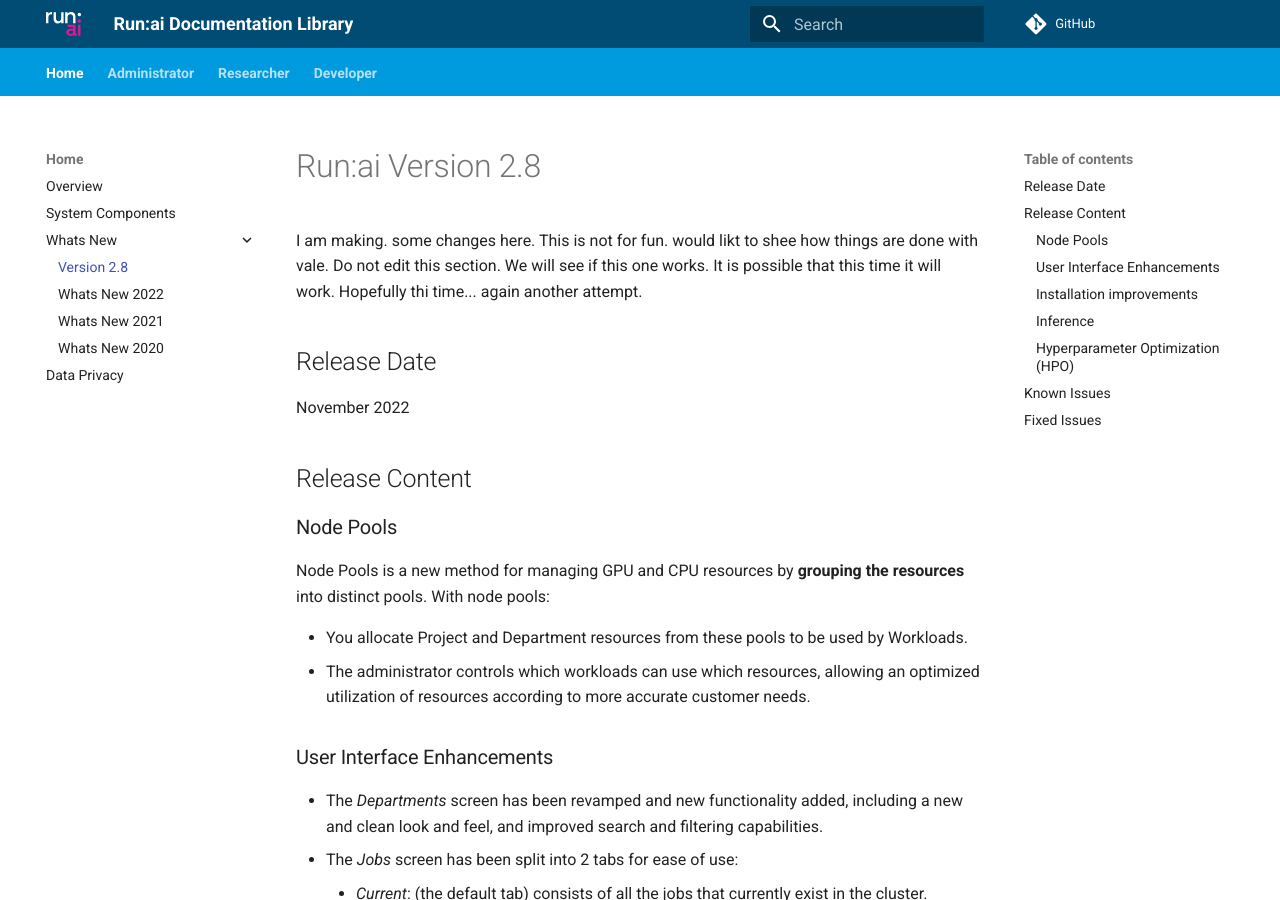
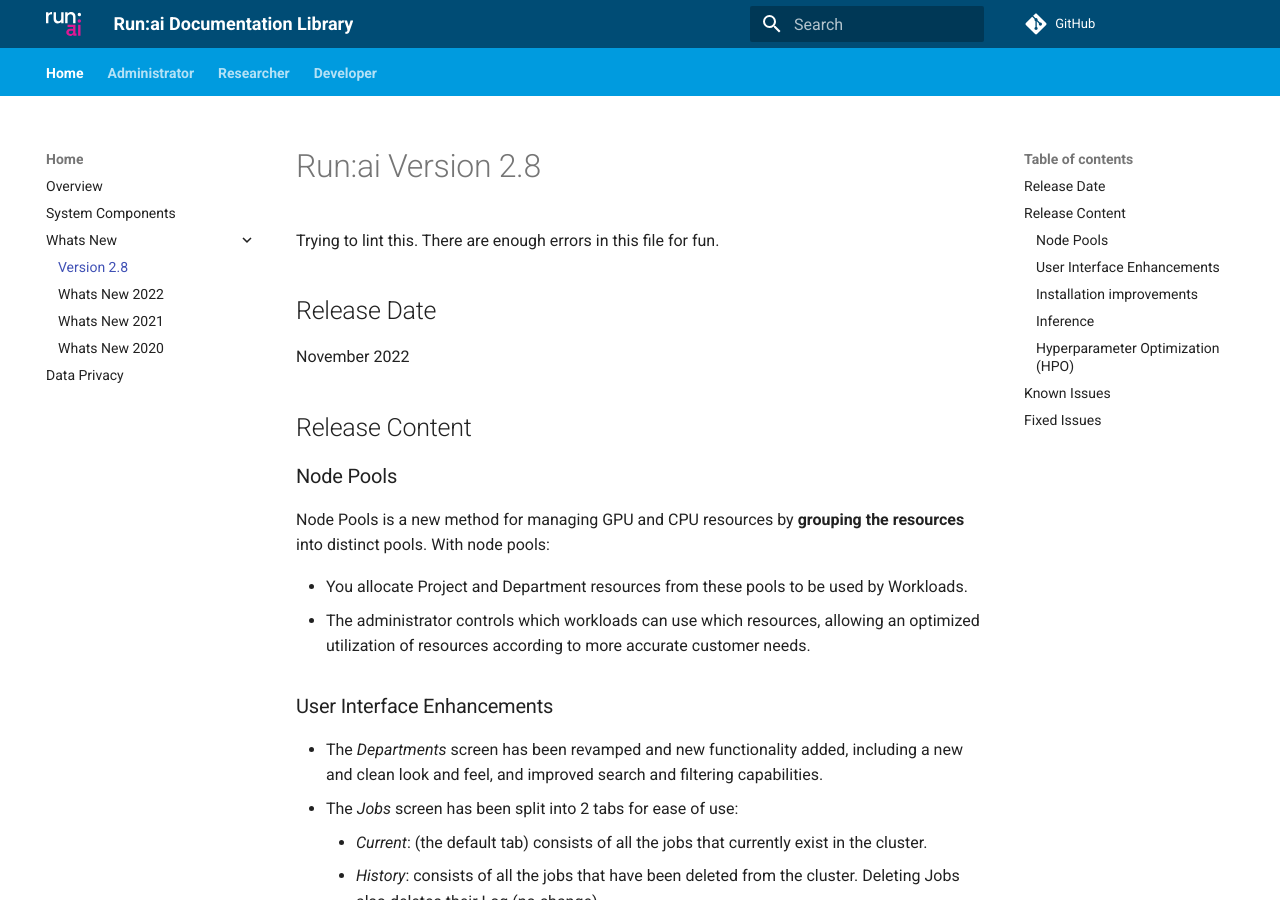
Before and after one commit to jasonnovichRunAI/gh-pages-test, an MkDocs documentation site: the page built from docs/home/whats-new-2-8.md, in a window 1280 px wide and 900 px high. Built offline with MkDocs 1.6.1 and Material for MkDocs 9.7.7, drawn with Linux system fonts in a browser that asks for light colours; comment, search, counter and statistics services are not loaded; the version menu is left out.

Commit message:
pr linting test #15

```diff
--- a/docs/home/whats-new-2-8.md
+++ b/docs/home/whats-new-2-8.md
@@ -1,11 +1,7 @@
 # Run:ai Version 2.8
 
-I am making. some changes here. This is not for fun. would likt to shee how things are done with vale.
-Do not edit this section.
-We will see if this one works.
-It is possible that this time it will work.
-Hopefully thi time...
-again another attempt.
+Trying to lint this.
+There are enough errors in this file for fun.
 
 ## Release Date
  November 2022
```
